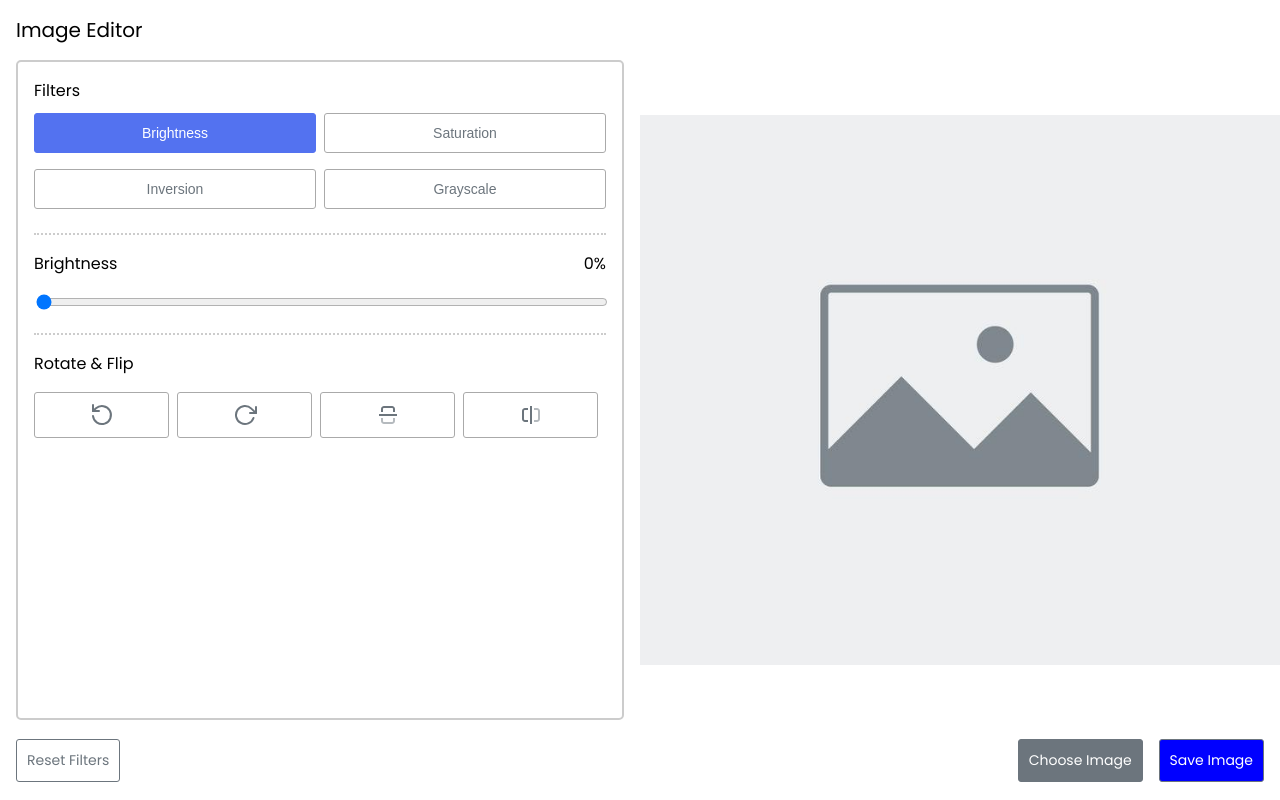
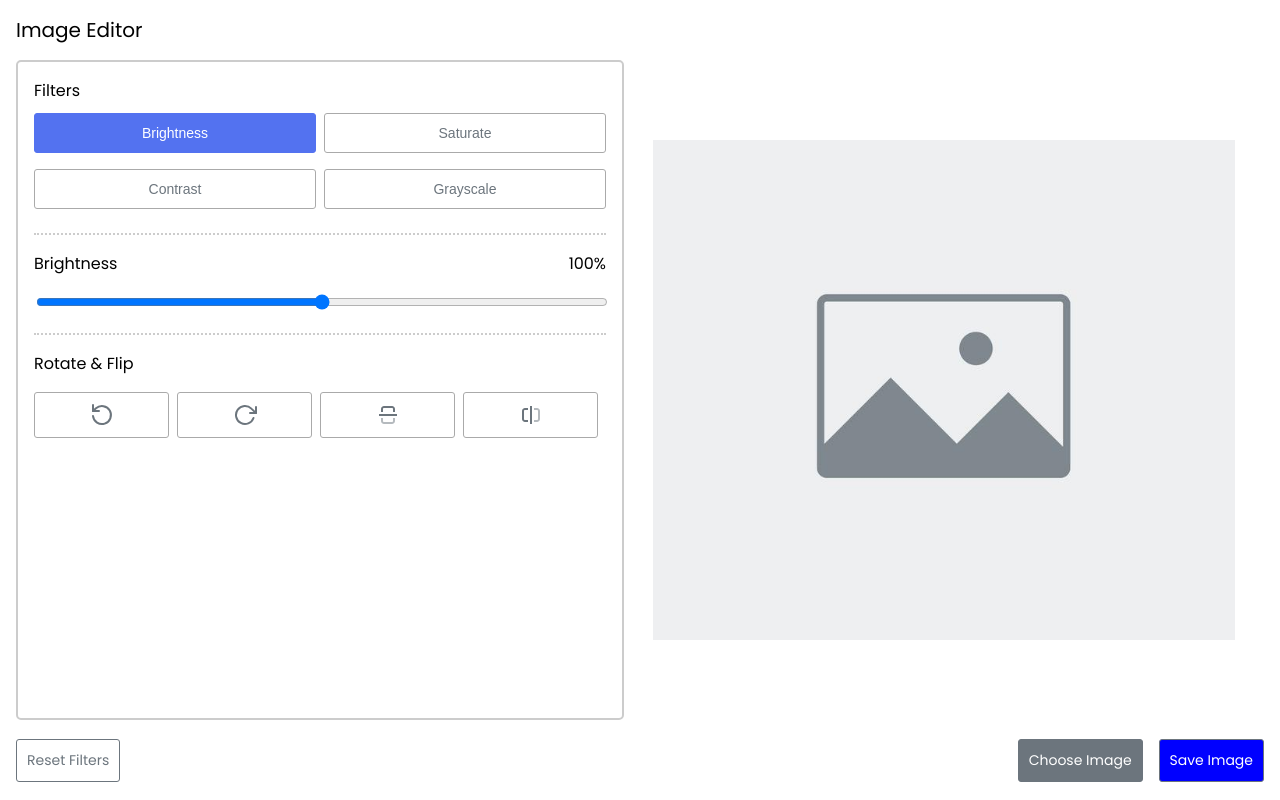
Before and after one commit to liubomyr123/image-editor-electron, a React (Create React App) app in the folder react-app/: page / in a window 1280 px wide. Built offline with nearby package versions, Linux system fonts and the light colour scheme.

Commit message:
add filters for img and for downloard

```diff
--- a/react-app/src/App.jsx
+++ b/react-app/src/App.jsx
@@ -1,17 +1,23 @@
 import { useState } from 'react';
 import './App.scss';
 import { Footer, Header, Main } from './components';
+import { defaultOptions } from './components/Main/helpers';
 
 function App() {
   const [file, setFile] = useState(null);
+  const [options, setOptions] = useState(defaultOptions);
 
   return (
     <div className="app">
       <Header />
       <Main
+        options={options}
+        setOptions={setOptions}
         file={file}
       />
       <Footer
+        setOptions={setOptions}
+        options={options}
         setFile={setFile}
         file={file}
       />
--- a/react-app/src/components/Main/components/Filters/FilterOptions.jsx
+++ b/react-app/src/components/Main/components/Filters/FilterOptions.jsx
@@ -1,23 +1,26 @@
 import React from 'react';
-import { filtersOptions, upperOption } from '../../helpers';
+import {
+    upperOption
+} from '../../helpers';
 
 const FilterOptions = (props) => {
     const {
         activeOption,
+        options,
         onChangeOption
     } = props;
 
     return (
         <div className="filters-options">
-            {filtersOptions.map((option) => {
+            {options.filter(({ name, range }) => (name && range)).map(({ property }) => {
                 return (
                     <button
-                        id={option}
-                        key={option}
-                        className={activeOption === option ? 'active' : ''}
-                        onClick={onChangeOption.bind(this, option)}
+                        id={property}
+                        key={property}
+                        className={activeOption === property ? 'active' : ''}
+                        onClick={onChangeOption.bind(this, property)}
                     >
-                        {upperOption(option)}
+                        {upperOption(property)}
                     </button>
                 )
             })}
--- a/react-app/src/components/Main/components/Filters/Slider.jsx
+++ b/react-app/src/components/Main/components/Filters/Slider.jsx
@@ -1,17 +1,12 @@
 import React from 'react';
-import { useState } from 'react';
 import { upperOption } from '../../helpers';
 
 const Slider = (props) => {
     const {
-        activeOption
+        activeOption,
+        currentOption,
+        handleSliderChange,
     } = props;
-
-    const [rangeValue, setRangeValue] = useState(0);
-
-    const onChangeRange = (e) => {
-        setRangeValue(e.target.value);
-    };
 
     return (
         <div className="slider">
@@ -20,16 +15,16 @@ const Slider = (props) => {
                     {upperOption(activeOption)}
                 </p>
                 <p className="value">
-                    {`${rangeValue}%`}
+                    {`${currentOption.value}%`}
                 </p>
             </div>
             <div className="filter-range">
                 <input
-                    onChange={onChangeRange}
-                    value={rangeValue}
+                    onChange={handleSliderChange}
+                    value={currentOption.value}
                     type="range"
-                    min="0"
-                    max="200"
+                    min={currentOption.range.min}
+                    max={currentOption.range.max}
                 />
             </div>
         </div>
--- a/react-app/src/components/Main/components/Filters/index.jsx
+++ b/react-app/src/components/Main/components/Filters/index.jsx
@@ -1,19 +1,21 @@
 import React from 'react';
-import { useState } from 'react';
-import { filtersOptions } from '../../helpers';
+
 import FilterOptions from './FilterOptions';
-
 import RotateOption from './RotateOption';
 import Slider from './Slider';
 
 import './index.scss';
 
-const Filters = () => {
-    const [activeOption, setActiveOption] = useState(filtersOptions[0]);
+const Filters = (props) => {
+    const {
+        options,
+        activeOption,
+        setActiveOption,
+        handleSliderChange,
+        handleRotateChange
+    } = props;
 
-    const onChangeOption = (option) => {
-        setActiveOption(option);
-    };
+    const currentOption = options.find(({ property }) => property === activeOption);
 
     return (
         <div className='filters-container'>
@@ -23,11 +25,14 @@ const Filters = () => {
                     <label>Filters</label>
                 </div>
                 <FilterOptions
-                    onChangeOption={onChangeOption}
+                    options={options}
+                    onChangeOption={setActiveOption}
                     activeOption={activeOption}
                 />
                 <Slider
+                    currentOption={currentOption}
                     activeOption={activeOption}
+                    handleSliderChange={handleSliderChange}
                 />
             </div>
 
@@ -35,7 +40,10 @@ const Filters = () => {
                 <div className="rotate-title">
                     <label>Rotate & Flip</label>
                 </div>
-                <RotateOption />
+                <RotateOption
+                    handleRotateChange={handleRotateChange}
+                    options={options.filter(({ name, range }) => (!name && !range))}
+                />
             </div>
         </div>
     );
--- a/react-app/src/components/Main/components/Filters/index.scss
+++ b/react-app/src/components/Main/components/Filters/index.scss
@@ -28,8 +28,8 @@
             gap: 0.5rem;
 
             #brightness,
-            #saturation,
-            #inversion,
+            #saturate,
+            #contrast,
             #grayscale {
                 outline: none;
                 height: 40px;
--- a/react-app/src/components/Main/components/Preview/index.jsx
+++ b/react-app/src/components/Main/components/Preview/index.jsx
@@ -1,13 +1,16 @@
 import React from 'react';
+
+import { getImageStyle } from '../../helpers';
 
 import './index.scss';
 
-const Preview = ({ file }) => {
+const Preview = ({ file, options }) => {
     return (
         <div className="preview-container">
             <img
+                style={getImageStyle(options)}
+                src={file ? URL.createObjectURL(file) : require('./../../../../assets/png/preview-icon.jpg')}
                 id="preview-img"
-                src={file ? URL.createObjectURL(file) : require('./../../../../assets/png/preview-icon.jpg')}
                 alt="preview-img"
             />
         </div>
--- a/react-app/src/components/Main/components/Preview/index.scss
+++ b/react-app/src/components/Main/components/Preview/index.scss
@@ -3,14 +3,15 @@
     display: flex;
     overflow: hidden;
     border-radius: 5px;
+    margin-right: 2rem;
     align-items: center;
     justify-content: center;
 
     img {
-        // max-width: 615px;
-        // max-height: 500px;
         width: 100%;
         height: 100%;
+        max-height: 500px;
+        // max-width: 500px;
         object-fit: contain;
     }
 }
--- a/react-app/src/components/Main/helpers.js
+++ b/react-app/src/components/Main/helpers.js
@@ -1,2 +1,100 @@
 export const upperOption = (option) => option.charAt(0).toUpperCase() + option.slice(1);
-export const filtersOptions = ['brightness', 'saturation', 'inversion', 'grayscale'];
+// export const filtersOptions = ['brightness', 'saturation', 'inversion', 'grayscale'];
+export const defaultOptions = [
+    {
+        name: 'Brightness',
+        property: 'brightness',
+        value: 100,
+        range: {
+            min: 0,
+            max: 200
+        },
+        unit: '%'
+    },
+    {
+        name: 'Saturation',
+        property: 'saturate',
+        value: 100,
+        range: {
+            min: 0,
+            max: 200
+        },
+        unit: '%'
+    },
+    {
+        name: 'Contrast',
+        property: 'contrast',
+        value: 100,
+        range: {
+            min: 0,
+            max: 200
+        },
+        unit: '%'
+    },
+    {
+        name: 'Grayscale',
+        property: 'grayscale',
+        value: 0,
+        range: {
+            min: 0,
+            max: 100
+        },
+        unit: '%'
+    },
+    {
+        property: 'rotate',
+        value: 0,
+    },
+    {
+        property: 'flipHorizontal',
+        value: 1,
+    },
+    {
+        property: 'flipVertical',
+        value: 1,
+    },
+    // {
+    //     name: 'Sepia',
+    //     property: 'sepia',
+    //     value: 0,
+    //     range: {
+    //         min: 0,
+    //         max: 100
+    //     },
+    //     unit: '%'
+    // },
+    // {
+    //     name: 'Hue Rotate',
+    //     property: 'hue-rotate',
+    //     value: 0,
+    //     range: {
+    //         min: 0,
+    //         max: 360
+    //     },
+    //     unit: 'deg'
+    // },
+    // {
+    //     name: 'Blur',
+    //     property: 'blur',
+    //     value: 0,
+    //     range: {
+    //         min: 0,
+    //         max: 20
+    //     },
+    //     unit: 'px'
+    // }
+]
+
+
+export function getImageStyle(options) {
+    const transform = options.filter(({ name, range }) => (!name && !range));
+    const filters = options.filter(({ name, range }) => (name && range));
+    const rotate = transform.find(({ property }) => property === 'rotate');
+    const flipHorizontal = transform.find(({ property }) => property === 'flipHorizontal');
+    const flipVertical = transform.find(({ property }) => property === 'flipVertical');
+
+    return {
+        filter: filters.map((option) => `${option.property}(${option.value}${option.unit})`).join(' '),
+        transform: `rotate(${rotate.value}deg) scale(${flipHorizontal.value}, ${flipVertical.value})`
+    }
+};
--- a/react-app/src/components/Main/index.jsx
+++ b/react-app/src/components/Main/index.jsx
@@ -1,13 +1,41 @@
-import React from 'react';
+import React, { useState } from 'react';
 import { Filters, Preview } from './components';
+import { defaultOptions } from './helpers';
 
 import './index.scss';
 
-const Main = ({ file }) => {
+const Main = ({ file, setOptions, options }) => {
+    const [activeOption, setActiveOption] = useState(defaultOptions[0].property);
+
+    function handleSliderChange({ target }) {
+        setOptions((prevOptions) => {
+            return prevOptions.map((option) => {
+                if (option.property !== activeOption) return option;
+                return { ...option, value: target.value };
+            });
+        });
+    };
+
+    function handleRotateChange({ id, value }) {
+        setOptions((prevOptions) => {
+            return prevOptions.map((option) => {
+                if (option.property !== id) return option;
+                return { ...option, value: value };
+            });
+        });
+    };
+
     return (
         <main className="app-main">
-            <Filters />
+            <Filters
+                options={options}
+                activeOption={activeOption}
+                setActiveOption={setActiveOption}
+                handleSliderChange={handleSliderChange}
+                handleRotateChange={handleRotateChange}
+            />
             <Preview
+                options={options}
                 file={file}
             />
         </main>
```
Also changed, not shown: react-app/src/components/Footer/index.jsx (+29 -61 lines), react-app/src/components/Main/components/Filters/RotateOption.jsx (+23 -3 lines), 1 other file (tests, documents, lock files or other folders).
